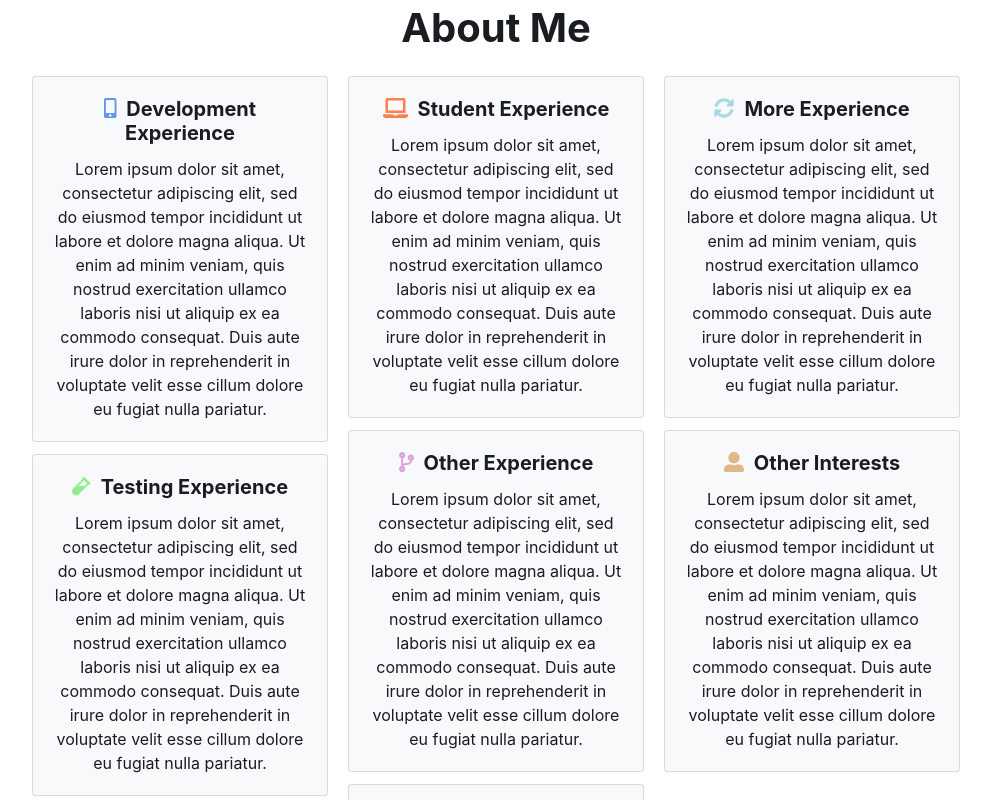
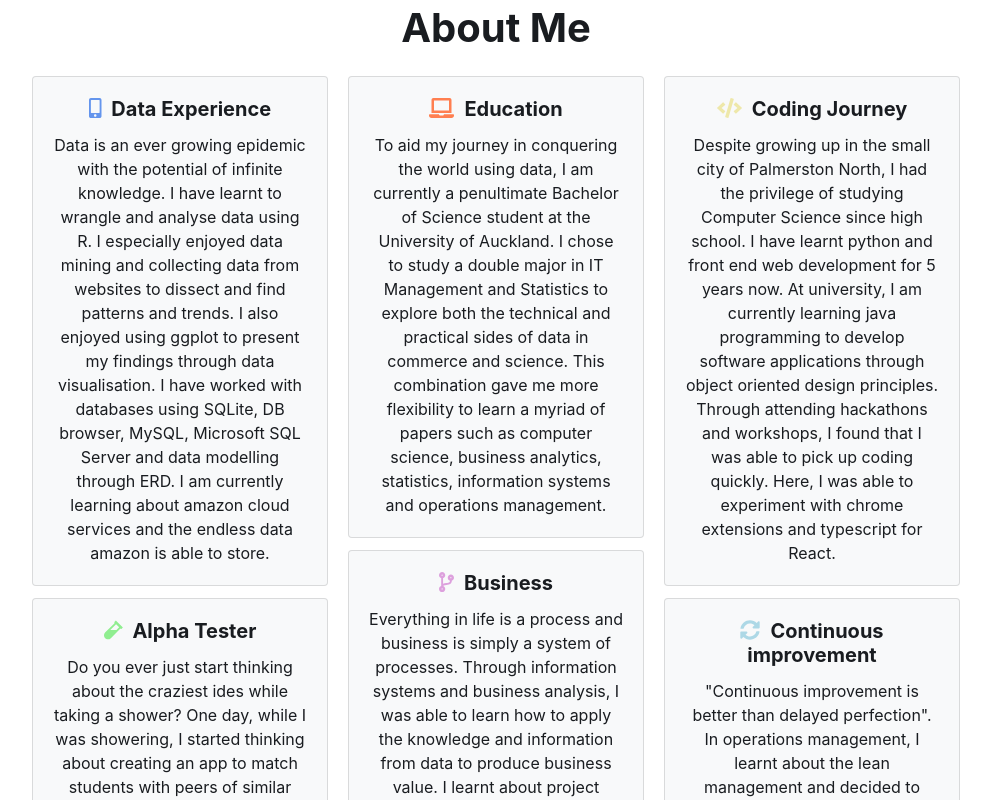
Before and after one commit to xinninggong/personalwebpage, a Next.js app: page /about-me in a window 1280 px wide. Shown: the part 300-1100 px from the top of the page, without its empty margins (144-1135 px from the left). Built offline with nearby package versions, Linux system fonts and the light colour scheme.

Commit message:
Add about me

```diff
--- a/pages/about-me.tsx
+++ b/pages/about-me.tsx
@@ -26,15 +26,16 @@ export default function AboutMe() {
                   className={utilStyles.rightSpacedIcon}
                   color="CornflowerBlue"
                 />
-                Development Experience
+                Data Experience
               </Card.Title>
               <Card.Text className={utilStyles.cardText}>
-                Lorem ipsum dolor sit amet, consectetur adipiscing elit, sed do
-                eiusmod tempor incididunt ut labore et dolore magna aliqua. Ut
-                enim ad minim veniam, quis nostrud exercitation ullamco laboris
-                nisi ut aliquip ex ea commodo consequat. Duis aute irure dolor
-                in reprehenderit in voluptate velit esse cillum dolore eu fugiat
-                nulla pariatur.
+                Data is an ever growing epidemic with the potential of infinite knowledge.
+                I have learnt to wrangle and analyse data using R.
+                I especially enjoyed data mining and collecting data from websites to dissect and find patterns and trends.
+                I also enjoyed using ggplot to present my findings through data visualisation.
+                I have worked with databases using SQLite, DB browser, MySQL, Microsoft SQL Server and data modelling through ERD.
+                I am currently learning about amazon cloud services and the endless data amazon is able to store.
+
               </Card.Text>
             </Card.Body>
           </Card>
@@ -46,15 +47,13 @@ export default function AboutMe() {
                   className={utilStyles.rightSpacedIcon}
                   color="LightGreen"
                 />
-                Testing Experience
+                Alpha Tester
               </Card.Title>
               <Card.Text className={utilStyles.cardText}>
-                Lorem ipsum dolor sit amet, consectetur adipiscing elit, sed do
-                eiusmod tempor incididunt ut labore et dolore magna aliqua. Ut
-                enim ad minim veniam, quis nostrud exercitation ullamco laboris
-                nisi ut aliquip ex ea commodo consequat. Duis aute irure dolor
-                in reprehenderit in voluptate velit esse cillum dolore eu fugiat
-                nulla pariatur.
+                Do you ever just start thinking about the craziest ides while taking a shower?
+                One day, while I was showering, I started thinking about creating an app to match students with peers of similar interests and studies using an algorithm based on their personality.
+                I quickly forgot and went on with my life until I saw on reddit that a group of UoA students had actually developed the app.
+                I became very invested in the app and offered to become an early adopter and alpha tester. You may even see some of my ideas becoming features on the app Fistbump.
               </Card.Text>
             </Card.Body>
           </Card>
@@ -66,15 +65,12 @@ export default function AboutMe() {
                   className={utilStyles.rightSpacedIcon}
                   color="Coral"
                 />
-                Student Experience
+                Education
               </Card.Title>
               <Card.Text className={utilStyles.cardText}>
-                Lorem ipsum dolor sit amet, consectetur adipiscing elit, sed do
-                eiusmod tempor incididunt ut labore et dolore magna aliqua. Ut
-                enim ad minim veniam, quis nostrud exercitation ullamco laboris
-                nisi ut aliquip ex ea commodo consequat. Duis aute irure dolor
-                in reprehenderit in voluptate velit esse cillum dolore eu fugiat
-                nulla pariatur.
+              To aid my journey in conquering the world using data, I am currently a penultimate Bachelor of Science student at the University of Auckland.
+          I chose to study a double major in IT Management and Statistics to explore both the technical and practical sides of data in commerce and science.
+          This combination gave me more flexibility to learn a myriad of papers such as computer science, business analytics, statistics, information systems and operations management.
               </Card.Text>
             </Card.Body>
           </Card>
@@ -86,15 +82,14 @@ export default function AboutMe() {
                   className={utilStyles.rightSpacedIcon}
                   color="Plum"
                 />
-                Other Experience
+                Business
               </Card.Title>
               <Card.Text className={utilStyles.cardText}>
-                Lorem ipsum dolor sit amet, consectetur adipiscing elit, sed do
-                eiusmod tempor incididunt ut labore et dolore magna aliqua. Ut
-                enim ad minim veniam, quis nostrud exercitation ullamco laboris
-                nisi ut aliquip ex ea commodo consequat. Duis aute irure dolor
-                in reprehenderit in voluptate velit esse cillum dolore eu fugiat
-                nulla pariatur.
+                Everything in life is a process and business is simply a system of processes.
+                Through information systems and business analysis, I was able to learn how to apply the knowledge and information from data to produce business value.
+                I learnt about project initiation and management, how to gather and prioritise requirements and also the agile methodology.
+                I really enjoyed working with my group to produce a project proposal and final deliverable for a job search web portal.
+                We all came from different backgrounds and brought different strengths to the group.
               </Card.Text>
             </Card.Body>
           </Card>
@@ -106,15 +101,14 @@ export default function AboutMe() {
                   className={utilStyles.rightSpacedIcon}
                   color="PaleGoldenRod"
                 />
-                Another Experience
+                Coding Journey
               </Card.Title>
               <Card.Text className={utilStyles.cardText}>
-                Lorem ipsum dolor sit amet, consectetur adipiscing elit, sed do
-                eiusmod tempor incididunt ut labore et dolore magna aliqua. Ut
-                enim ad minim veniam, quis nostrud exercitation ullamco laboris
-                nisi ut aliquip ex ea commodo consequat. Duis aute irure dolor
-                in reprehenderit in voluptate velit esse cillum dolore eu fugiat
-                nulla pariatur.
+                Despite growing up in the small city of Palmerston North, I had the privilege of studying Computer Science since high school.
+                I have learnt python and front end web development for 5 years now.
+                At university, I am currently learning java programming to develop software applications through object oriented design principles.
+                Through attending hackathons and workshops, I found that I was able to pick up coding quickly. Here, I was able to experiment with chrome extensions and typescript for React.
+
               </Card.Text>
             </Card.Body>
           </Card>
@@ -126,15 +120,15 @@ export default function AboutMe() {
                   className={utilStyles.rightSpacedIcon}
                   color="LightBlue"
                 />
-                More Experience
+                Continuous improvement
               </Card.Title>
               <Card.Text className={utilStyles.cardText}>
-                Lorem ipsum dolor sit amet, consectetur adipiscing elit, sed do
-                eiusmod tempor incididunt ut labore et dolore magna aliqua. Ut
-                enim ad minim veniam, quis nostrud exercitation ullamco laboris
-                nisi ut aliquip ex ea commodo consequat. Duis aute irure dolor
-                in reprehenderit in voluptate velit esse cillum dolore eu fugiat
-                nulla pariatur.
+                "Continuous improvement is better than delayed perfection".
+                In operations management, I learnt about the lean management and decided to adopt this philosophy in my everyday life.
+                To keep building and improving myself, I have been actively attending hackathons and workshops.
+                I also joined the Summer of Tech program and am currently a mentee at Cisco.
+                Through Cisco, I was able to attend many personal development workshops such as building your personal brand, identifying strengths and leadership.
+
               </Card.Text>
             </Card.Body>
           </Card>
@@ -146,15 +140,14 @@ export default function AboutMe() {
                   className={utilStyles.rightSpacedIcon}
                   color="BurlyWood"
                 />
-                Other Interests
+                Me, myself and I
               </Card.Title>
               <Card.Text className={utilStyles.cardText}>
-                Lorem ipsum dolor sit amet, consectetur adipiscing elit, sed do
-                eiusmod tempor incididunt ut labore et dolore magna aliqua. Ut
-                enim ad minim veniam, quis nostrud exercitation ullamco laboris
-                nisi ut aliquip ex ea commodo consequat. Duis aute irure dolor
-                in reprehenderit in voluptate velit esse cillum dolore eu fugiat
-                nulla pariatur.
+                This year my goal was to try something new and really put myself out there.
+                Hence, I decided to join the Auckland Student Pool Association.
+                It was interesting to meet different people and learn about their backgrounds while playing pool.
+                I have to admit that while my pool skills have been gradually improving, luck is usually what helps me to win.
+
               </Card.Text>
             </Card.Body>
           </Card>
```
Also changed, not shown: pages/index.tsx (+26 -8 lines).
